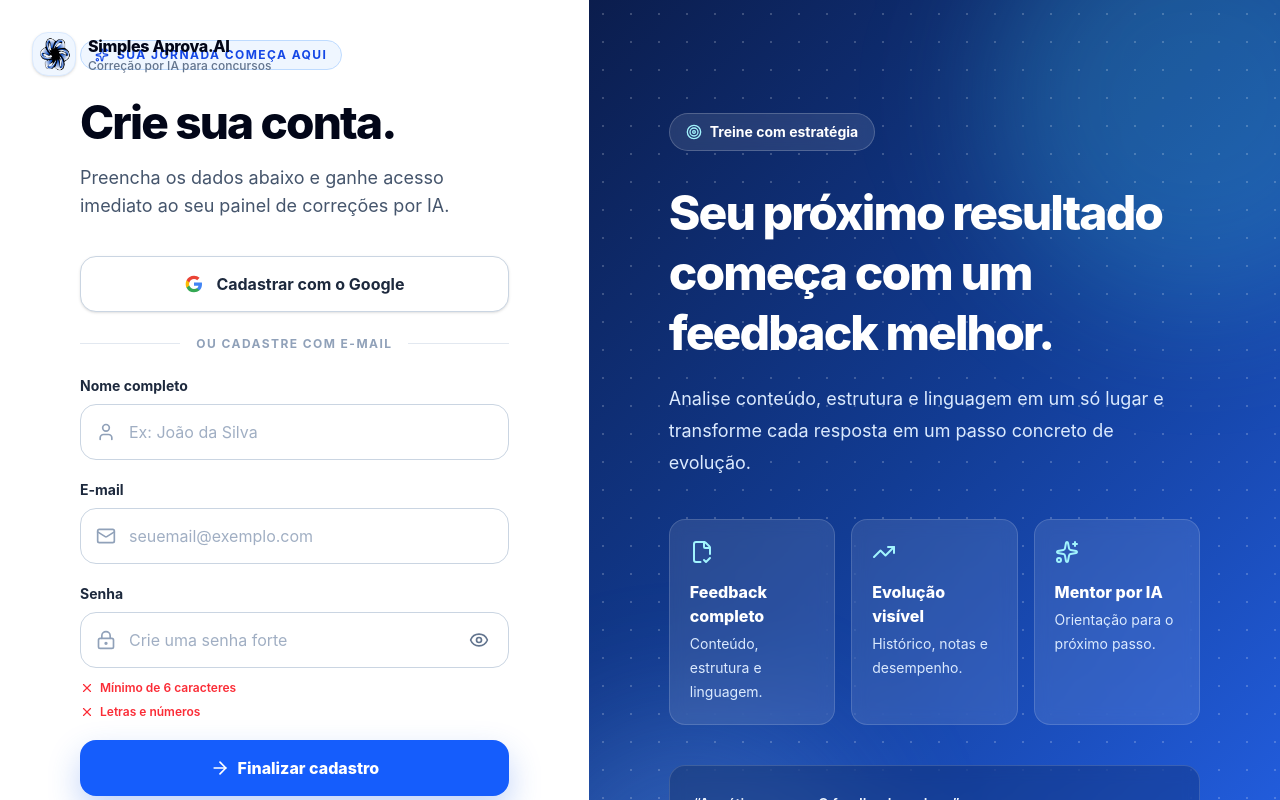
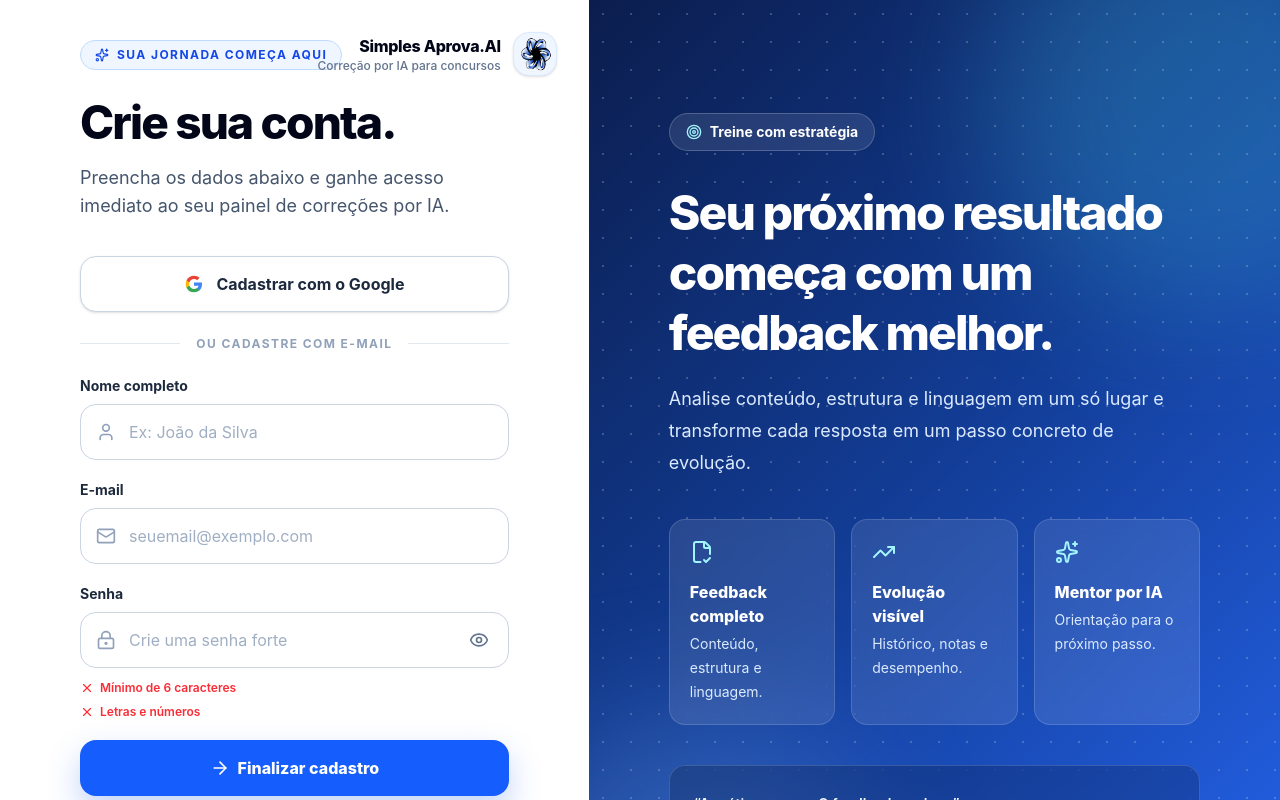
Before and after one commit to lucasgomesdossantostorres-gif/landing-pagedosaas, a Next.js app: page /cadastro in a window 1280 px wide. Shown: the top 800 px of the page. Built offline with nearby package versions, Linux system fonts and the light colour scheme.

Commit message:
Remove conflito e define favicon definitivo

```diff
--- a/app/cadastro/page.tsx
+++ b/app/cadastro/page.tsx
@@ -117,7 +117,16 @@ export default function CadastroPage() {
 
         {/* COLUNA ESQUERDA - FORMULÁRIO */}
         <section className="relative flex items-center justify-center px-5 py-10 sm:px-8 lg:px-12 xl:px-20">
-          <div className="absolute left-8 top-8 hidden items-center gap-3 lg:flex">
+          <div className="absolute right-8 top-8 hidden items-center justify-end gap-3 lg:flex">
+            <div className="text-right">
+              <p className="text-base font-extrabold tracking-[-0.02em]">
+                Simples Aprova.AI
+              </p>
+              <p className="text-xs font-medium text-slate-500">
+                Correção por IA para concursos
+              </p>
+            </div>
+
             <div className="flex size-11 items-center justify-center rounded-xl border border-blue-100 bg-blue-50 shadow-sm">
               <img
                 src="/simples-aprova-auth-logo.png"
@@ -127,18 +136,17 @@ export default function CadastroPage() {
                 className="size-9 object-contain"
               />
             </div>
-            <div>
-              <p className="text-base font-extrabold tracking-[-0.02em]">
-                Simples Aprova.AI
-              </p>
-              <p className="text-xs font-medium text-slate-500">
+          </div>
+
+          <div className="w-full max-w-115">
+            <div className="mb-8 flex items-center justify-end gap-3 lg:hidden">
+              <div className="text-right">
+                <p className="font-extrabold">Simples Aprova.AI</p>
+                <p className="text-xs text-slate-500">
                   Correção por IA para concursos
                 </p>
               </div>
-          </div>
 
-          <div className="w-full max-w-115">
-            <div className="mb-8 flex items-center gap-3 lg:hidden">
               <div className="flex size-12 items-center justify-center rounded-xl border border-blue-100 bg-blue-50">
                 <img
                   src="/simples-aprova-auth-logo.png"
@@ -147,12 +155,6 @@ export default function CadastroPage() {
                   height="42"
                   className="size-10 object-contain"
                 />
-              </div>
-              <div>
-                <p className="font-extrabold">Simples Aprova.AI</p>
-                <p className="text-xs text-slate-500">
-                  Correção por IA para concursos
-                </p>
               </div>
             </div>
 
```
Lines whose indentation alone changed are shown as unchanged.
